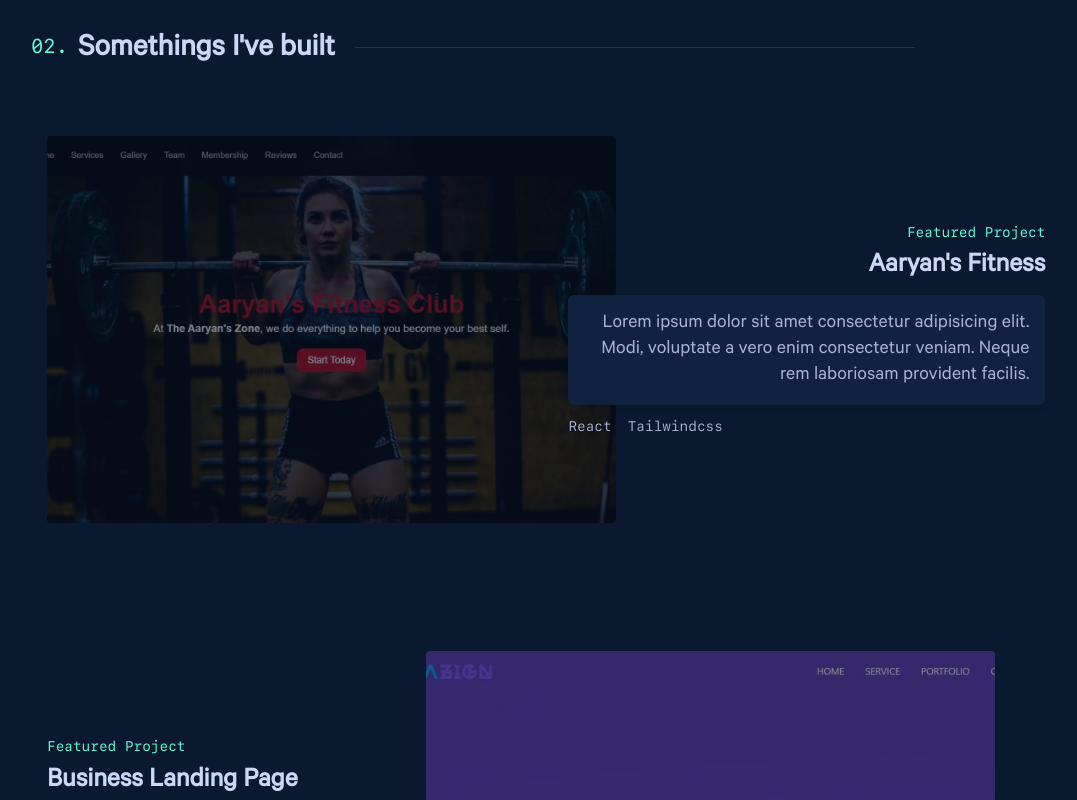
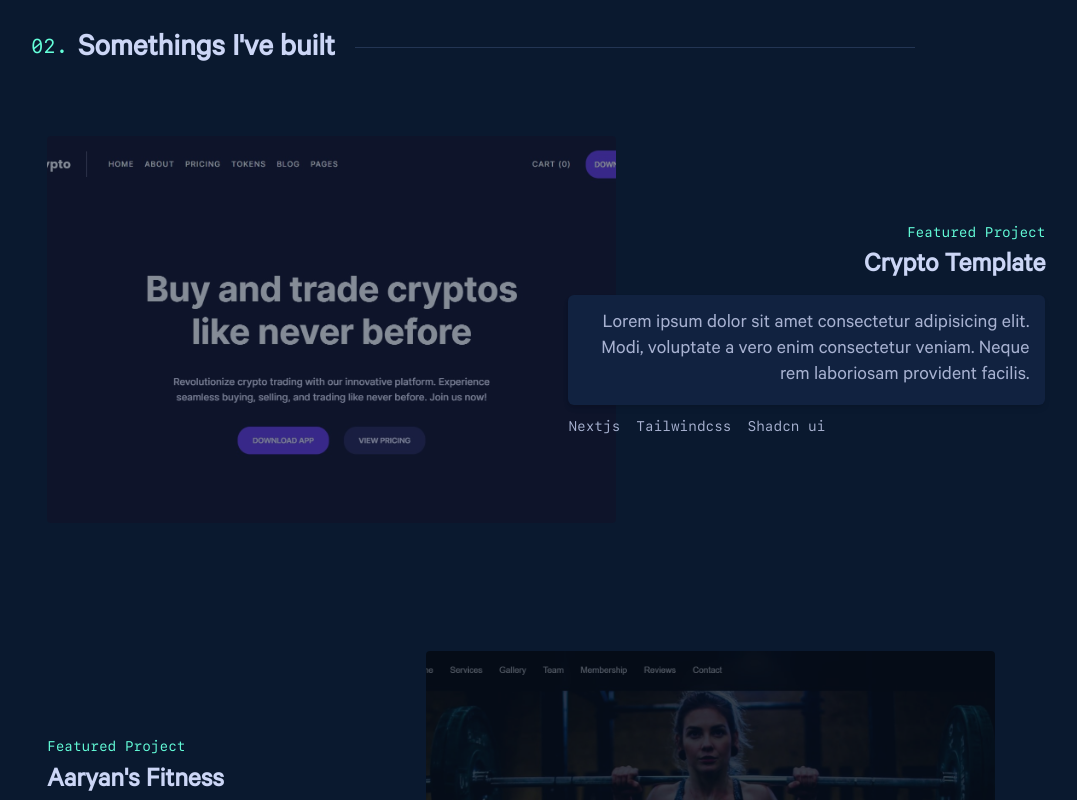
Before and after one commit to ujjwal-B7/v2-my-portfolio, a React (Create React App) app: page / in a window 1280 px wide. Shown: the part 1440-2240 px from the top of the page, without its empty margins (119-1196 px from the left). Built offline with nearby package versions, Linux system fonts and the light colour scheme.

Commit message:
another project added

```diff
--- a/src/pages/Work.js
+++ b/src/pages/Work.js
@@ -1,6 +1,14 @@
 import React from "react";
 import { useState } from "react";
 const projects = [
+  {
+    link: "https://crypto-template-beta.vercel.app/",
+    image: "./images/crypto.jpg",
+    name: "Crypto Template",
+    description:
+      "Lorem ipsum dolor sit amet consectetur adipisicing elit. Modi, voluptate a vero enim consectetur veniam. Neque rem laboriosam provident facilis.",
+    techstack: ["Nextjs", "Tailwindcss", "Shadcn ui"],
+  },
   {
     link: "https://aaryans-fitness.netlify.app/",
     image: "./images/aaryans-fitness.jpg",
@@ -62,7 +70,7 @@ const Work = () => {
                 />
               </a>
               <div
-                className={`md:bg-transparent rounded bg-[#0a192f]/90 md:shadow-none shadow-md  md:absolute  md:pl-0 p-4 details lg:w-[52%] md:w-[60%] z-50 ${
+                className={`md:bg-transparent rounded bg-[#0a192f]/85  md:shadow-none shadow-md  md:absolute  md:pl-0 p-4 details lg:w-[52%] md:w-[60%] z-50 ${
                   index % 2 === 0 ? "md:left-[55%] left-0" : "md:left-[0%]"
                 }`}
               >
```
Also changed, not shown: public/images/crypto.jpg (added).
